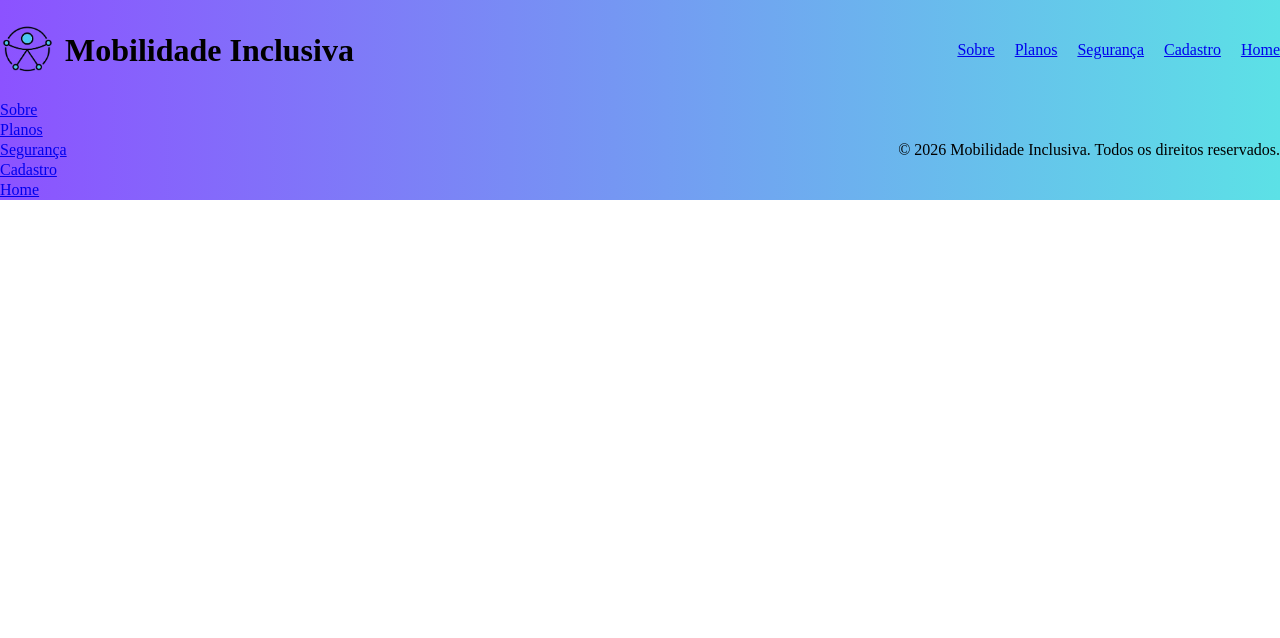
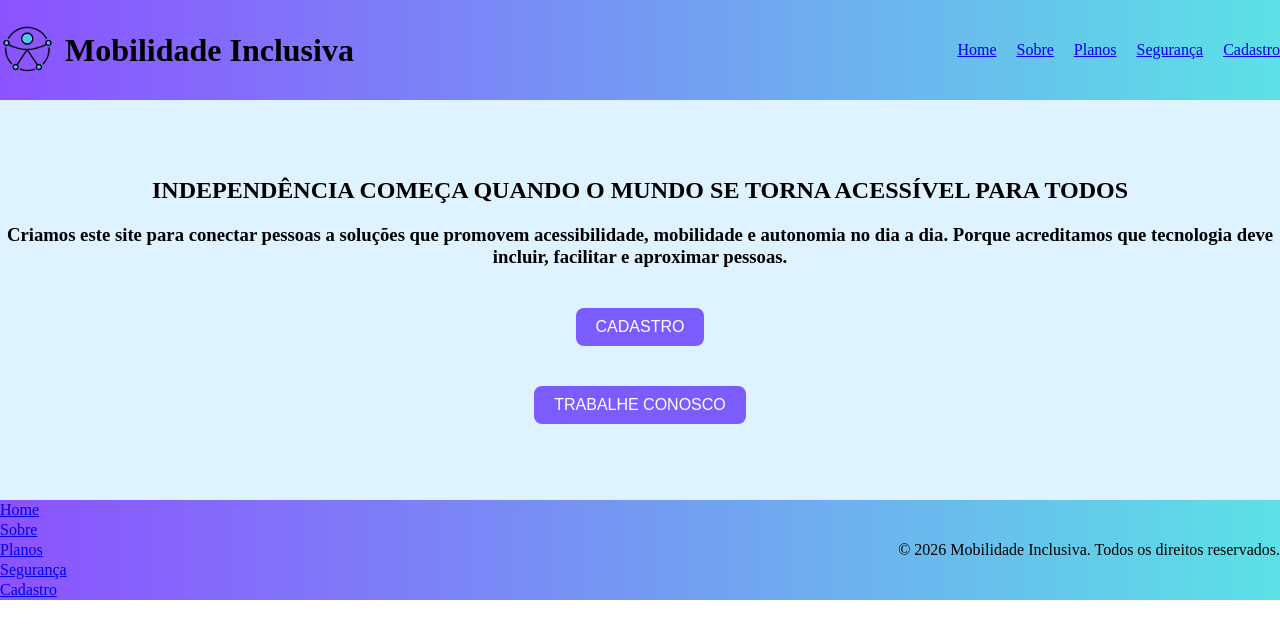
Before and after one commit to gabriellicabral/Projeto-de-desenvolvimento-Front-End, a React (Vite) app in the folder landingpage/: page / in a window 1280 px wide. Shown: the top 638 px of the page. Built offline with nearby package versions, Linux system fonts and the light colour scheme.

Commit message:
adicionando a rota Trabalhe Conosco

```diff
--- a/landingpage/src/App.jsx
+++ b/landingpage/src/App.jsx
@@ -14,6 +14,7 @@ import Sobre from "./pages/Sobre";
 import Planos from "./pages/Planos";
 import Seguranca from "./pages/Seguranca";
 import Cadastro from "./pages/Cadastro";
+import trabalheConosco from "./pages/trabalheconosco";
 
 
 // Função principal do aplicativo
@@ -32,7 +33,7 @@ function App() {
       <Routes>
 
         {/* Página inicial */}
-        <Route path="/home" element={<Home />} />
+        <Route path="/" element={<Home />} />
 
         {/* Página "Sobre" */}
         <Route path="/sobre" element={<Sobre />} />
@@ -46,6 +47,10 @@ function App() {
         {/* Página de cadastro */}
         <Route path="/cadastro" element={<Cadastro />} />
 
+        {/* Página de trabalhe conosco */}
+        <Route path="/trabalheconosco" element={<trabalheConosco/>} />
+
+
       </Routes>
 
       {/* Rodapé exibido em todas as páginas */}
--- a/landingpage/src/components/Footer.jsx
+++ b/landingpage/src/components/Footer.jsx
@@ -23,11 +23,12 @@ function Footer(){
                 <div className="divnavdafooter">
 
                     {/* Links para navegar entre as páginas do site */}
+                    <a href="/home">Home</a>
                     <a href="/sobre">Sobre</a>
                     <a href="/planos">Planos</a>
                     <a href="/seguranca">Segurança</a>
                     <a href="/cadastro">Cadastro</a>
-                    <a href="/home">Home</a>
+
 
                 </div>
 
--- a/landingpage/src/components/Header.jsx
+++ b/landingpage/src/components/Header.jsx
@@ -39,11 +39,12 @@ function Header () {
             <nav className="navdaheader">
 
                 {/* Links para navegar entre as páginas */}
+                <a href="/home">Home</a>
                 <a href="/sobre">Sobre</a>
                 <a href="/planos">Planos</a>
                 <a href="/seguranca">Segurança</a>
                 <a href="/cadastro">Cadastro</a>
-                <a href="/home">Home</a>
+
 
             </nav>
 
--- a/landingpage/src/pages/Cadastro.jsx
+++ b/landingpage/src/pages/Cadastro.jsx
@@ -17,11 +17,6 @@ function Cadastro(){
             <h1>Cadastro de usuário</h1>
         </div>
 
-        {/* Área destinada ao cadastro de motoristas */}
-        <div>
-            <h1>Cadastro de motorista</h1>
-        </div>
-
         </section>
 
     )
--- a/landingpage/src/pages/Home.jsx
+++ b/landingpage/src/pages/Home.jsx
@@ -33,14 +33,21 @@ function Home(){
             {/* a tag <a> é usada para criar um link para a página de cadastro,
             seguida do href que é o caminho para a página de cadastro.
             Essa navegação será executada ao clicar no button */}
+
             <a href="/cadastro">
 
                 {/* Botão que leva o usuário para a página de cadastro */}
                 <button className="buttonhome">
                     CADASTRO
                 </button>
+                </a>
+                <a href="">
+                <button className="buttonhome">
+                    TRABALHE CONOSCO
+                </button>
+                </a>
 
-            </a>
+
 
         </section>
     )
--- /dev/null
+++ b/landingpage/src/pages/trabalheconosco.jsx
@@ -0,0 +1,11 @@
+function trabalheConosco (){
+    return(
+        <section>
+            <div>
+                <h1>trabalhe conosco</h1>
+            </div>
+        </section>
+    )
+}
+
+export default trabalheConosco;
```
